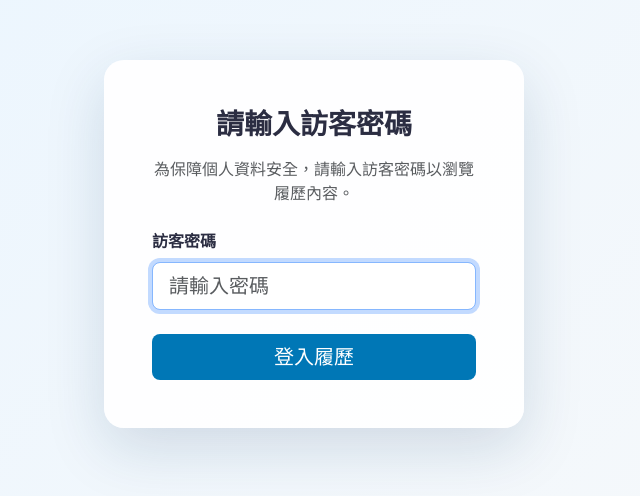
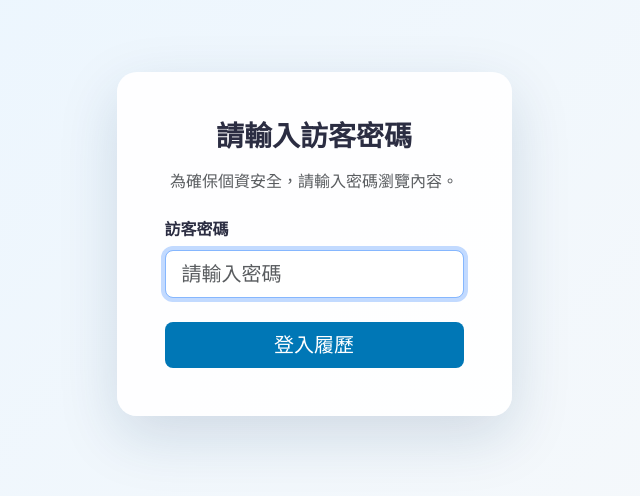
Before and after one commit to DigitransAI/PersonalOnlineResume, a plain HTML site: page index.html in a window 1280 px wide. Shown: the part 204-700 px from the top of the page, without its empty margins (326-966 px from the left). Drawn offline with nearby package versions, Linux system fonts and the light colour scheme.

Commit message:
20251010-4

```diff
--- a/index.html
+++ b/index.html
@@ -3,7 +3,7 @@
 <head>
   <meta charset="UTF-8" />
   <meta name="viewport" content="width=device-width, initial-scale=1.0" />
-  <title>王礪德｜個人線上履歷</title>
+  <title>簡歷</title>
   <link
     href="https://cdn.jsdelivr.net/npm/bootstrap@5.3.2/dist/css/bootstrap.min.css"
     rel="stylesheet"
@@ -188,7 +188,7 @@
           >
             <div class="login-card p-5 text-center">
               <h1 class="h3 fw-bold mb-3">請輸入訪客密碼</h1>
-              <p class="text-muted mb-4">為保障個人資料安全，請輸入訪客密碼以瀏覽履歷內容。</p>
+              <p class="text-muted mb-4">為確保個資安全，請輸入密碼瀏覽內容。</p>
               <form @submit.prevent="handleLogin" autocomplete="off">
                 <div class="mb-4 text-start">
                   <label for="password" class="form-label fw-semibold">訪客密碼</label>
@@ -348,16 +348,16 @@
           },
           languages: ["英文 略通", "台語 精通", "粵語 精通"],
           specialties: [
-            "專精微軟技術框架MVC、C#.Net、VB.Net、VB6",
-            "MS SQL、MySQL、ORACLE、DB2",
-            "LINE生態下ChatBot整合應用開發",
-            "AI輔助開發應用、LLM整合應用開發、RAG、知識圖譜技術",
-            "餐飲業、零售流通業POS系統整合開發 (軟體開發、業務、行銷、數位轉型輔導)",
-            "電子發票加值中心 (系統開發、管理維運)",
-            "RFID、POS周邊整合開發",
-            "大型專案策略聯盟推動與系統整合、設計",
-            "認證：交通部認證高級電信工程人員",
-            "電信：PBX機房建置、管理、纜線工程、無線電系統建置規劃、天線工程",
+            "- 專精微軟技術框架MVC、C#.Net、VB.Net、VB6",
+            "- MS SQL、MySQL、ORACLE、DB2",
+            "- LINE生態下ChatBot整合應用開發",
+            "- AI輔助開發應用、LLM整合應用開發、RAG、知識圖譜技術",
+            "- 餐飲業、零售流通業POS系統整合開發 (軟體開發、業務、行銷、數位轉型輔導)",
+            "- 電子發票加值中心 (系統開發、管理維運)",
+            "- RFID、POS周邊整合開發",
+            "- 大型專案策略聯盟推動與系統整合、設計",
+            "- 認證：交通部認證高級電信工程人員",
+            "- 電信：PBX機房建置、管理、纜線工程、無線電系統建置規劃、天線工程",
           ],
           contact: {
             email: "leander.tw@gmail.com",
```
